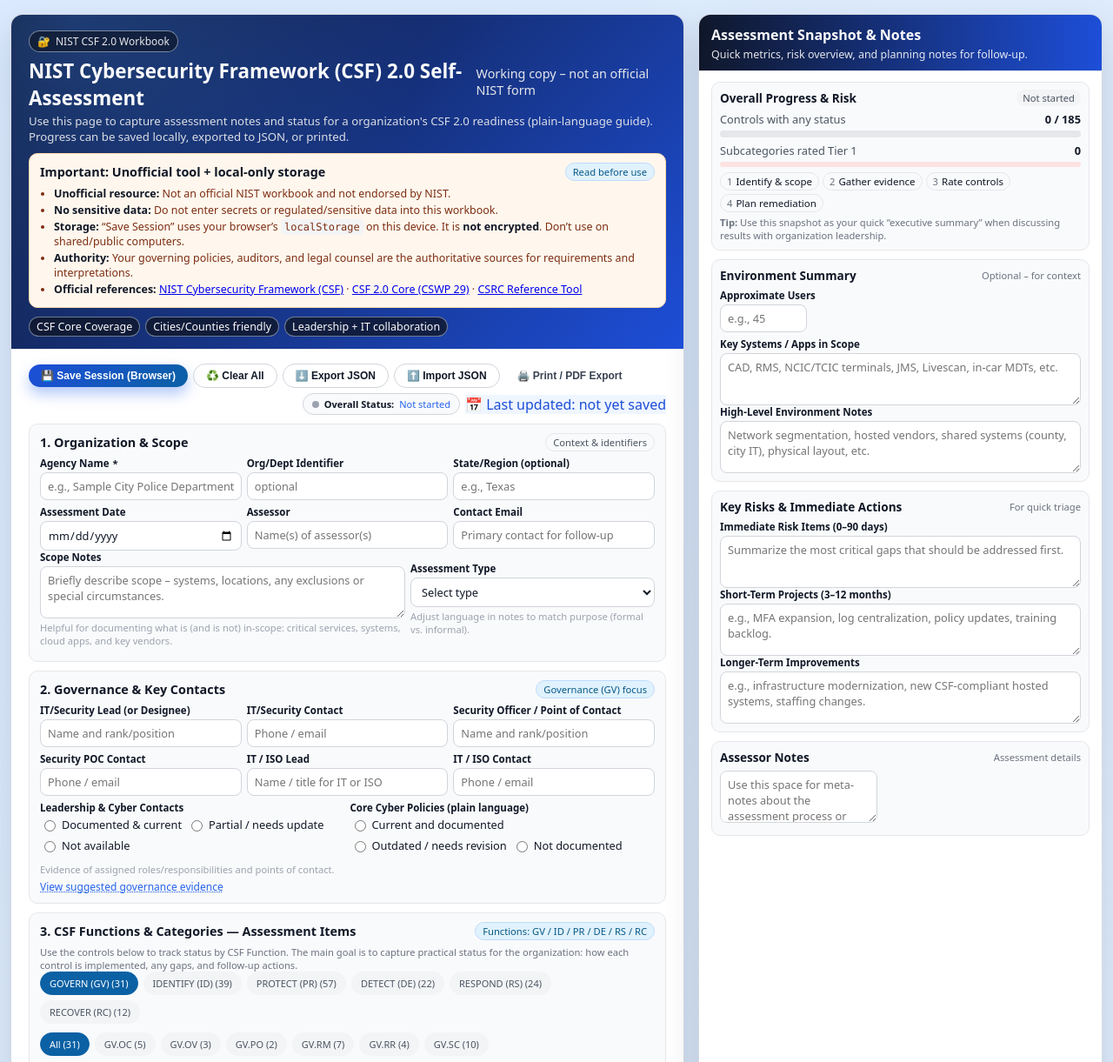
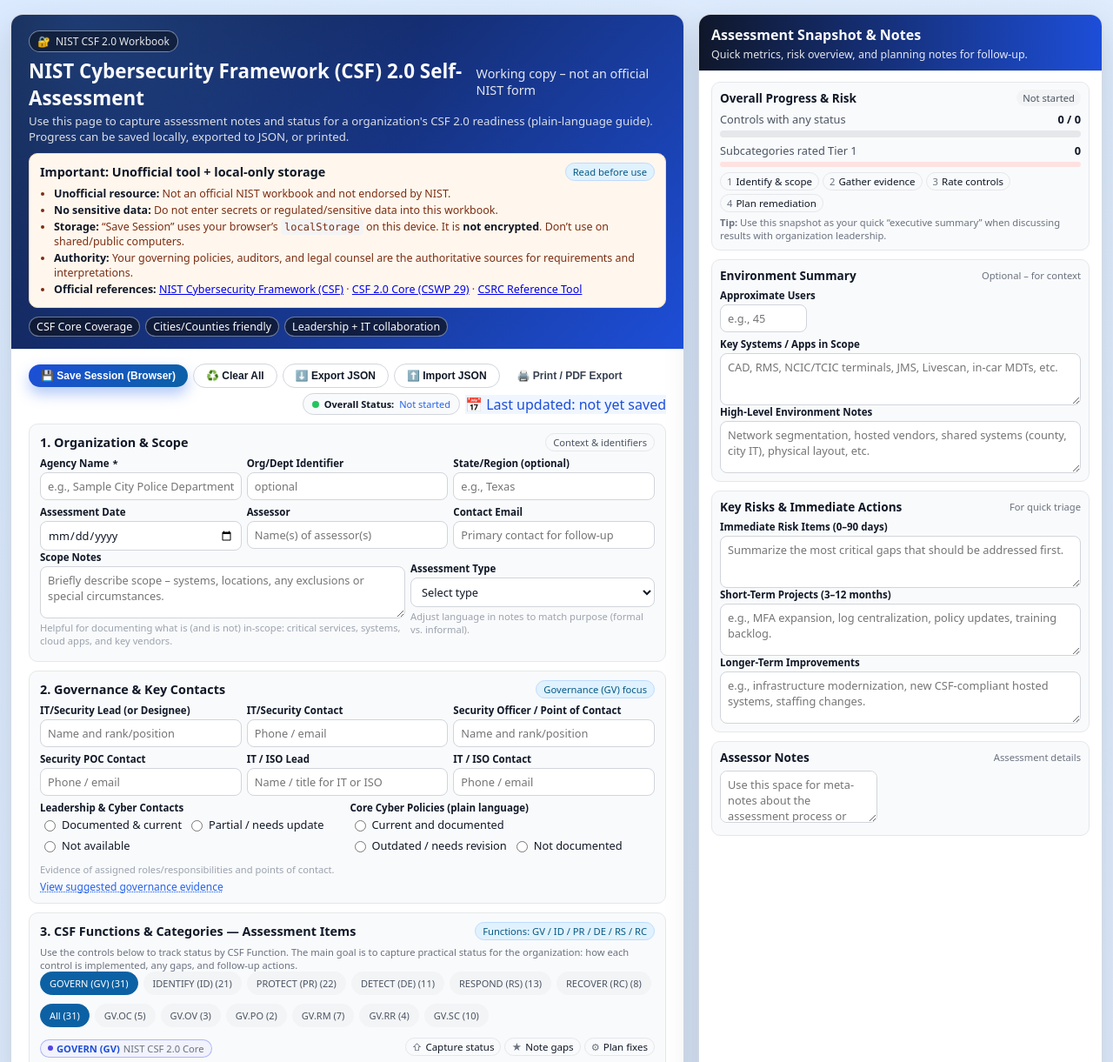
Before and after one commit to cthornsburg/public-sector-playbooks, a plain HTML site: page docs/nist-csf-2-workbook/index.html in a window 1280 px wide. Shown: the top 1221 px of the page at 87% size. Drawn offline with Linux system fonts and the light colour scheme.

Commit message:
feat(csf-workbook): hide withdrawn CSF 2.0 items from default assessment and exports

```diff
--- a/docs/nist-csf-2-workbook/index.html
+++ b/docs/nist-csf-2-workbook/index.html
@@ -3021,7 +3021,7 @@
         };
 
         cjisControls.policyAreas.forEach(area => {
-            area.requirements.forEach(req => {
+            activeRequirements.forEach(req => {
                 data.controls[req.id] = getRequirementState(req.id);
             });
         });
@@ -3130,6 +3130,15 @@
     }
 
 
+    function isWithdrawnRequirement(req) {
+        if (!req || !req.title) return false;
+        return String(req.title).trim().startsWith('[Withdrawn:');
+    }
+
+    function getActiveRequirements(area) {
+        return (area.requirements || []).filter(req => !isWithdrawnRequirement(req));
+    }
+
     function initialize() {
         buildPolicyTabs();
         // default subgroup tabs for first Function
@@ -3153,7 +3162,8 @@
         cjisControls.policyAreas.forEach((area, index) => {
             const tab = document.createElement("div");
             tab.className = "tab" + (index === 0 ? " active" : "");
-            const count = area.requirements ? area.requirements.length : 0;
+            const activeRequirements = getActiveRequirements(area);
+            const count = activeRequirements.length;
             tab.textContent = `${area.title} (${count})`;
             tab.dataset.areaId = area.id;
             tab.onclick = () => selectPolicyArea(area.id);
@@ -3194,7 +3204,7 @@
 
             pane.appendChild(headerRow);
 
-            area.requirements.forEach(req => {
+            activeRequirements.forEach(req => {
                 const row = document.createElement("div");
                 row.className = "requirement-row";
                 row.dataset.reqId = req.id;
@@ -3286,7 +3296,9 @@
         const area = cjisControls.policyAreas.find(a => a.id === areaId);
         if (!area) return;
 
-        const codes = Array.from(new Set(area.requirements.map(r => {
+        const activeRequirements = getActiveRequirements(area);
+
+        const codes = Array.from(new Set(activeRequirements.map(r => {
             if (!r || !r.id) return "";
             return r.id.includes("-") ? r.id.split("-")[0] : "";
         }).filter(Boolean))).sort();
@@ -3300,11 +3312,11 @@
             container.appendChild(tab);
         };
 
-        const total = area.requirements.length;
+        const total = activeRequirements.length;
 
         makeTab("all", `All (${total})`);
         codes.forEach(c => {
-            const count = area.requirements.filter(r => r && r.id && r.id.startsWith(c + '-')).length;
+            const count = activeRequirements.filter(r => r && r.id && r.id.startsWith(c + '-')).length;
             makeTab(c, `${c} (${count})`);
         });
     }
@@ -3400,7 +3412,7 @@
         let tier1 = 0;
 
         cjisControls.policyAreas.forEach(area => {
-            area.requirements.forEach(req => {
+            activeRequirements.forEach(req => {
                 total++;
                 const status = getRequirementState(req.id).status;
                 if (status) withStatus++;
@@ -3455,10 +3467,10 @@
         summaryGrid.innerHTML = "";
 
         cjisControls.policyAreas.forEach(area => {
-            const total = area.requirements.length;
+            const total = activeRequirements.length;
             let tier4 = 0, tier3 = 0, tier2 = 0, tier1 = 0, na = 0, pending = 0;
 
-            area.requirements.forEach(req => {
+            activeRequirements.forEach(req => {
                 const status = getRequirementState(req.id).status;
                 if (status === "tier4") tier4++;
                 else if (status === "tier3") tier3++;
```
